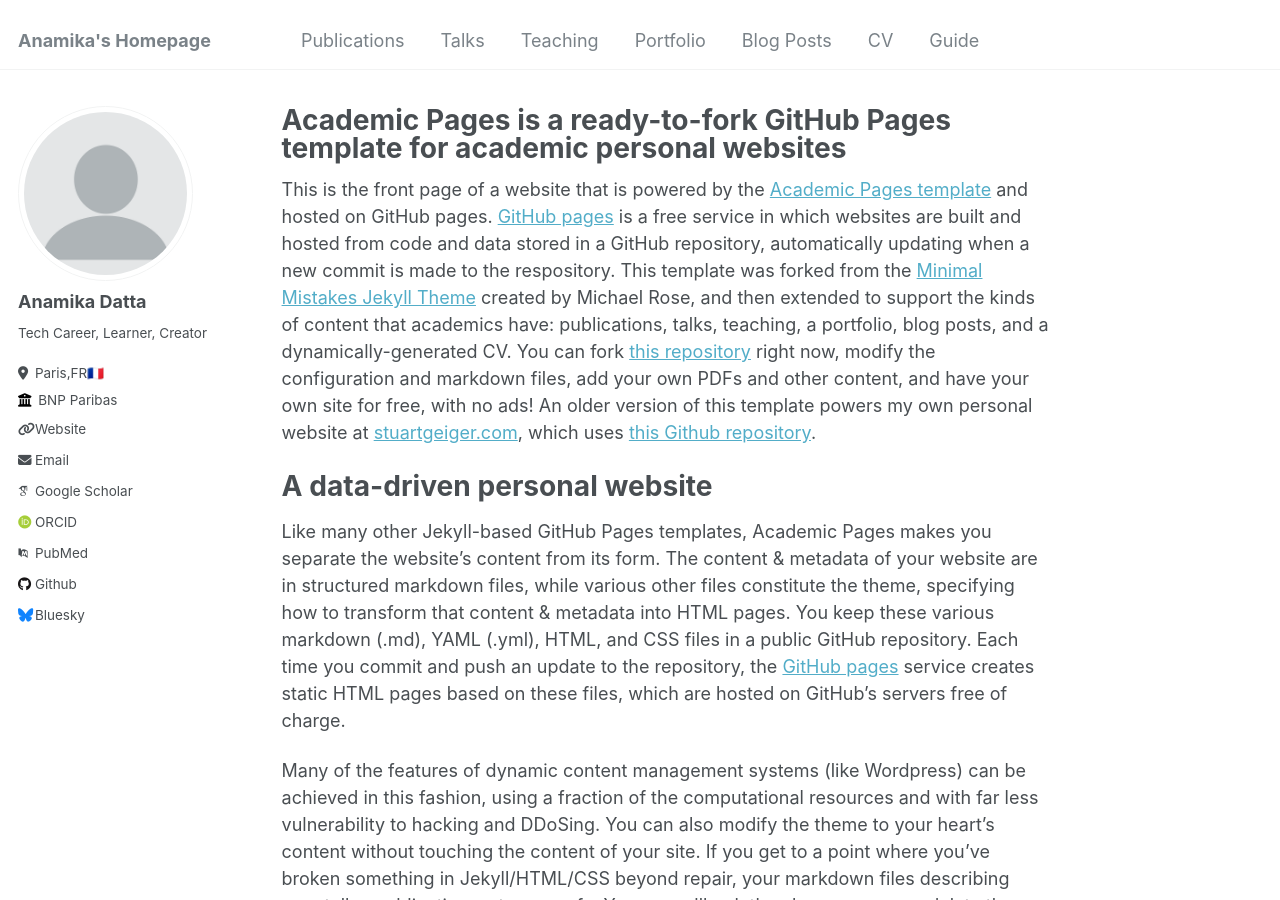
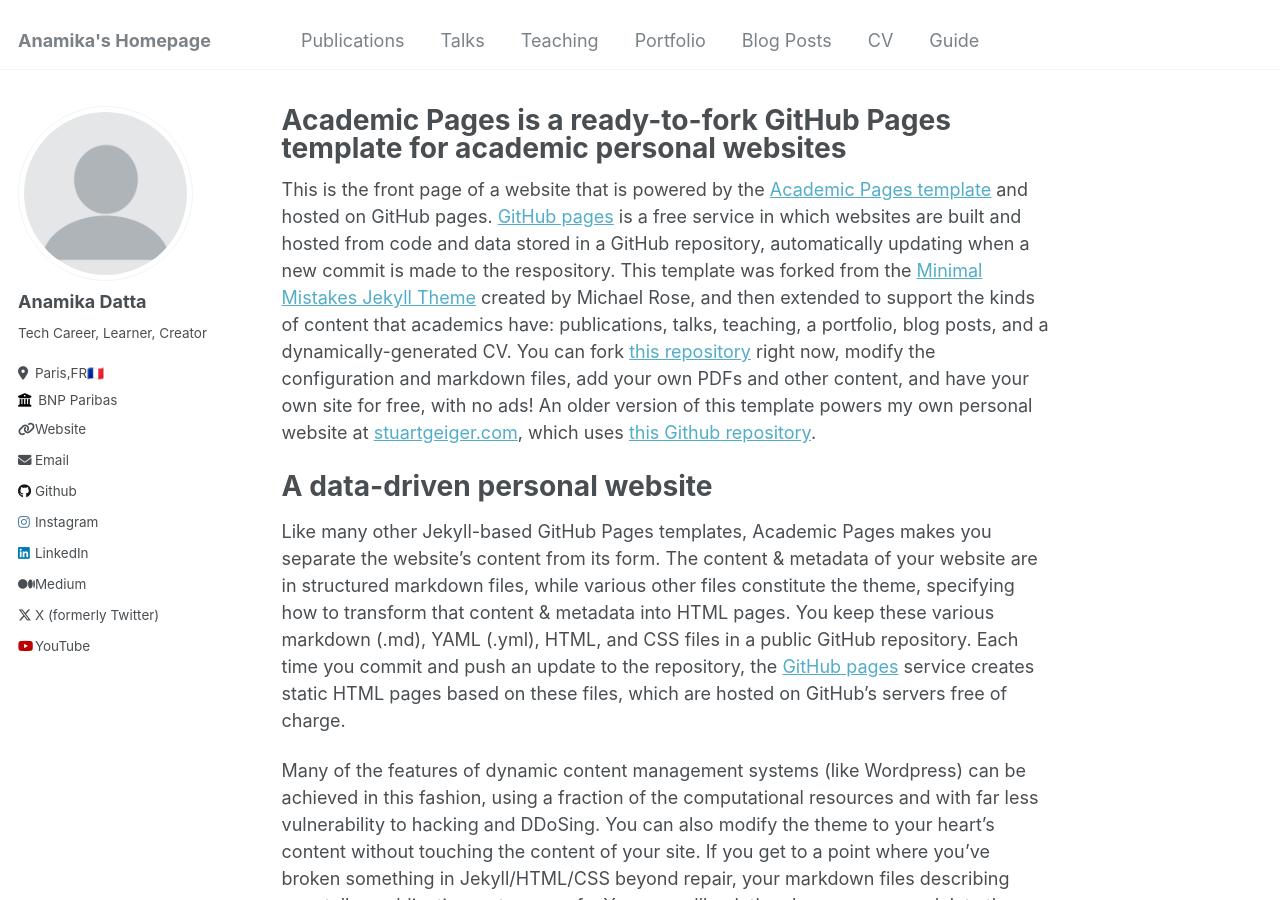
Before and after one commit to iamanamikad/blog, a Jekyll site: the page built from _pages/about.md, in a window 1280 px wide and 900 px high. Built offline with Jekyll 4.4.1, drawn with Linux system fonts in a browser that asks for light colours; some web fonts are replaced; part of the change alters nothing that is shown.

Commit message:
Update _config.yml

```diff
--- a/_config.yml
+++ b/_config.yml
@@ -32,11 +32,11 @@ author:
 
   # Academic websites
   arxiv            : # URL - Update with the correct link to your profile
-  googlescholar    : "https://scholar.google.com/citations?user=PS_CX0AAAAAJ"
+  googlescholar    : # "https://scholar.google.com/citations?user=PS_CX0AAAAAJ"
   impactstory      : # URL
-  orcid            : "http://orcid.org/yourorcidurl"
+  orcid            : # "http://orcid.org/yourorcidurl"
   semantic         : # URL
-  pubmed           : "https://www.ncbi.nlm.nih.gov/pubmed/?term=john+snow"
+  pubmed           : # "https://www.ncbi.nlm.nih.gov/pubmed/?term=john+snow"
   researchgate     : # URL
 
   # Repositories and software development
@@ -48,29 +48,29 @@ author:
   stackoverflow    : # User number or user number and name (i.e., use "1" or "1/jeff-atwood")
 
   # Social media
-  bluesky          : "bsky.app" # Replace this with you Bluesky username
+  bluesky          : # "bsky.app" # Replace this with you Bluesky username
   facebook         : # Username
   flickr           : # Username
   foursquare       : # Username
   goodreads        : # Username
   google_plus      : # Username
   keybase          : # Username
-  instagram        : # Username
+  instagram        : "iamanamikad"
   lastfm           : # Username
-  linkedin         : # Username
+  linkedin         : "iamanamikad"
   mastodon         : # URL
-  medium           : # URL
+  medium           : "iamanamikad"
   pinterest        : # Username
   soundcloud       : # Username
   steam            : # Username
   telegram         : # URL
   tumblr           : # Username
-  twitter          : # Username for X / Twitter
+  twitter          : "iamanamikad"
   vine             : # Username
   weibo            : # Username
   wikipedia        : # Username
   xing             : # Username
-  youtube          : # Username
+  youtube          : "iamanamikad"
   zhihu            : # URL
 
 
```
